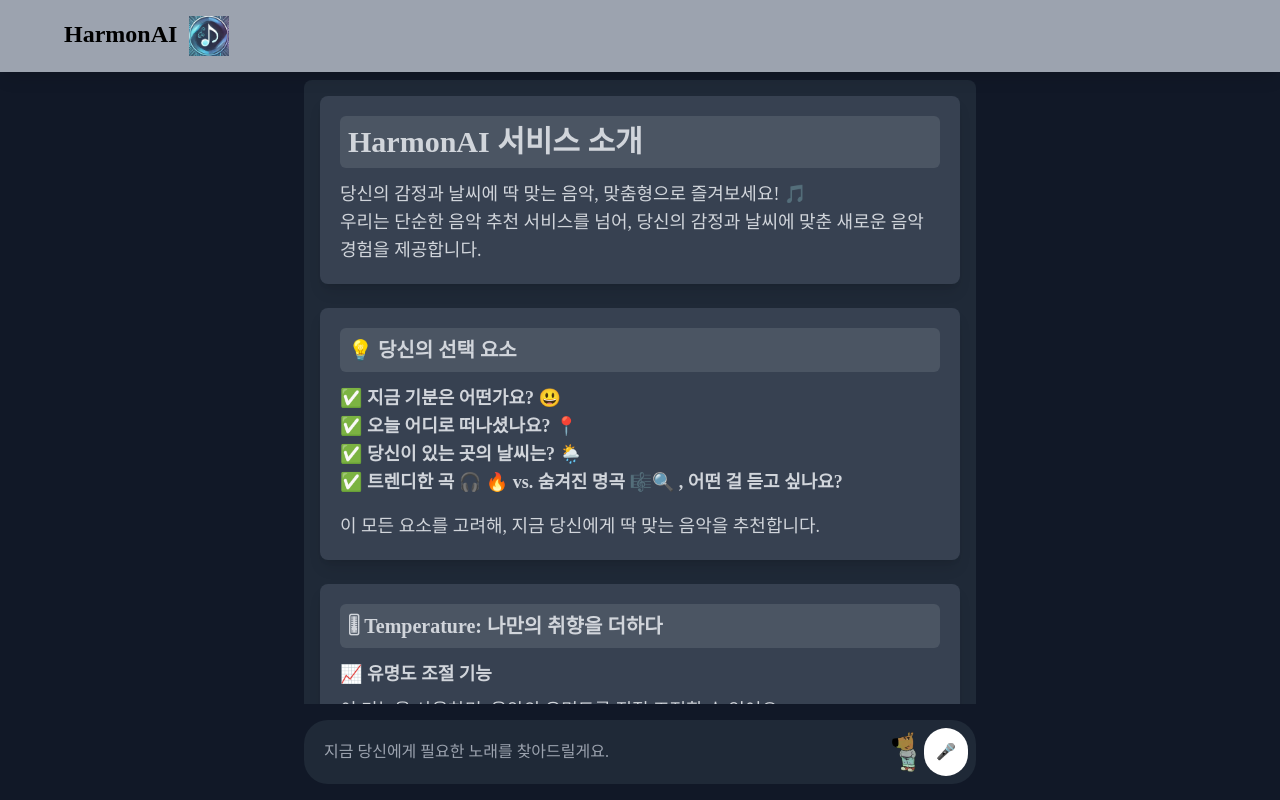
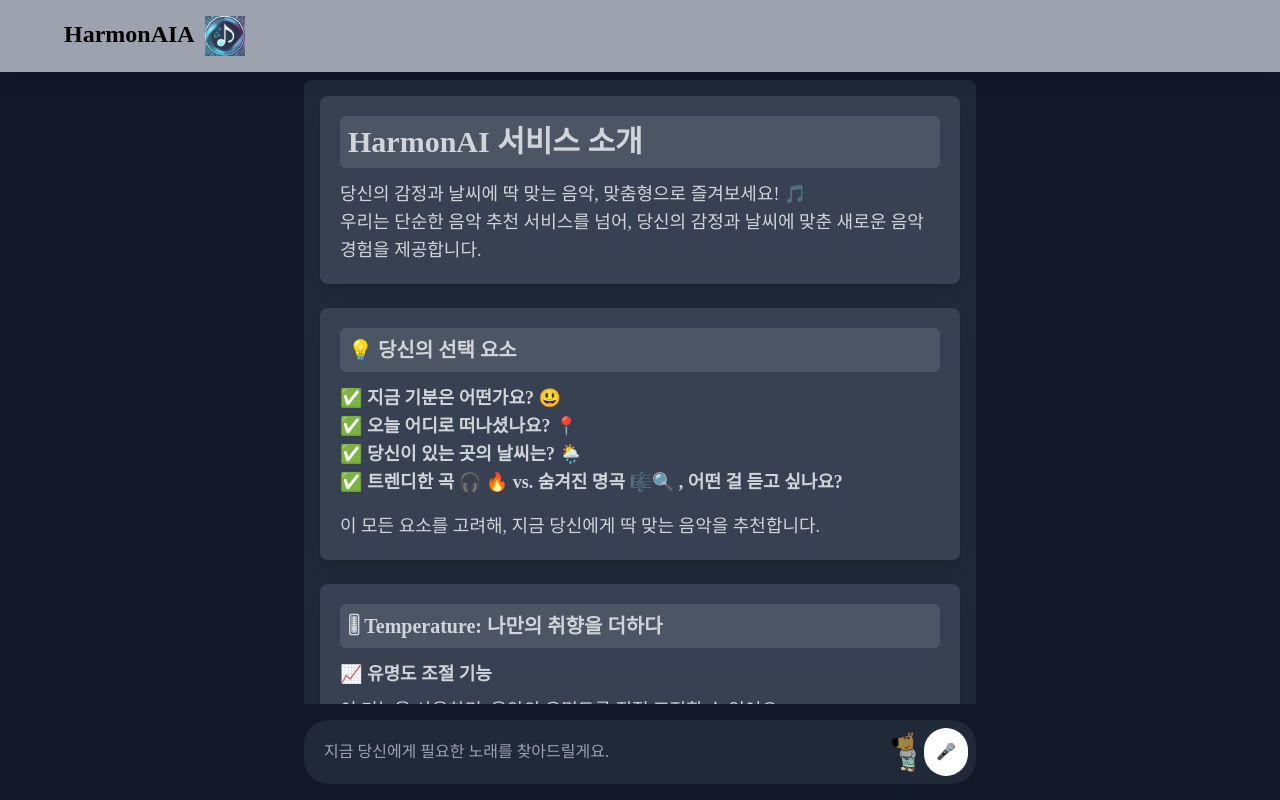
Before and after one commit to vwx12345/FE-CI-CD-Practice, a React (Vite) app: page / in a window 1280 px wide. Shown: the top 800 px of the page. Built offline with nearby package versions, Linux system fonts and the light colour scheme; a web font is replaced by a local one.

Commit message:
CI/CD Test

```diff
--- a/src/Components/Navbar/Navbar.jsx
+++ b/src/Components/Navbar/Navbar.jsx
@@ -8,7 +8,7 @@ const NavBar = () => {
       <div className="container mx-auto flex justify-between items-center">
         <h1 className="text-xl lg:text-2xl font-bold lg:ml-12 lg:mr-8">
           <Link to="/">
-            HarmonAI &nbsp;
+            HarmonAIA &nbsp;
             <img
               src={logo}
               alt="Logo Icon"
--- a/src/Page/Loading/Loading.jsx
+++ b/src/Page/Loading/Loading.jsx
@@ -50,7 +50,7 @@ const Loading = () => {
               console.error("❌ 응답 오류:", response.statusText);
             }
           } catch (error) {
-            console.error("❌ 요청 실패:", error);
+            console.error("❌ 요청 실패1:", error);
           }
         },
         (error) => {
@@ -68,7 +68,7 @@ const Loading = () => {
               console.log("📡 백엔드 응답:", resultData);
               navigate("/result", { state: { question, result: resultData } });
             })
-            .catch((error) => console.error("❌ 요청 실패:", error));
+            .catch((error) => console.error("❌ 요청 실패2:", error));
         }
       );
     };
--- a/src/config.js
+++ b/src/config.js
@@ -1,2 +1,2 @@
 // export const API_BASE_URL = import.meta.env.VITE_API_BASE_URL;
-export const API_BASE_URL = "http://back:8080"
+export const API_BASE_URL = "http://localhost:8080"
```
Also changed, not shown: src/assets/2025-02-28_9.58.25.webp (added).
